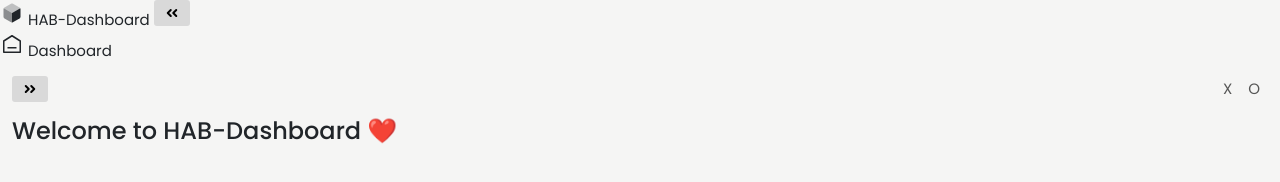
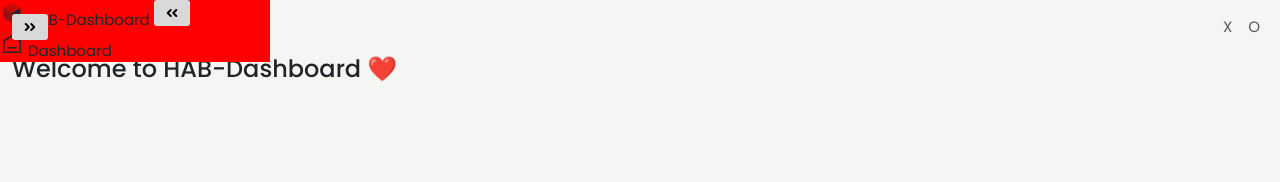
Before and after one commit to ahmedelsewailky/HAB-Dashoard, a plain HTML site: page index.html in a window 1280 px wide. Drawn offline with Linux system fonts and the light colour scheme.

```diff
--- a/assets/css/style.css
+++ b/assets/css/style.css
@@ -180,6 +180,11 @@
     --main-color: var(--bg-red-500);
     --border-color: var(--bg-stone-200);
     --radius-size: 4px;
+
+    /* SIDEBAR */
+    --sidebar-width: 270px;
+    --sidebar-background-color: white;
+    --sidebar-border-color: var(--bg-stone-200);
 }
 
 ::selection {
@@ -234,3 +239,21 @@ ul {
     padding: 0;
     margin: 0;
 }
+
+/* ------------------------------------------------------------------------------------------ */
+/* ==========>   THEMES CONTROL */
+/* ------------------------------------------------------------------------------------------ */
+.theme-light {
+    --sidebar-background-color: red;
+    --sidebar-border-color: green;
+}
+
+/* ------------------------------------------------------------------------------------------ */
+/* ==========>   SIDEBAR */
+/* ------------------------------------------------------------------------------------------ */
+.sidebar {
+    background-color: var(--sidebar-background-color);
+    border-right: 1px solid var(--sidebar-border-color);
+    width: var(--sidebar-width);
+    position: fixed;
+}
--- a/index.html
+++ b/index.html
@@ -18,7 +18,7 @@
     <link rel="stylesheet" href="./assets/css/style.css">
 </head>
 
-<body>
+<body class="theme-light layout-wide">
 
     <div id="app">
         <div class="app-wrapper">
```
